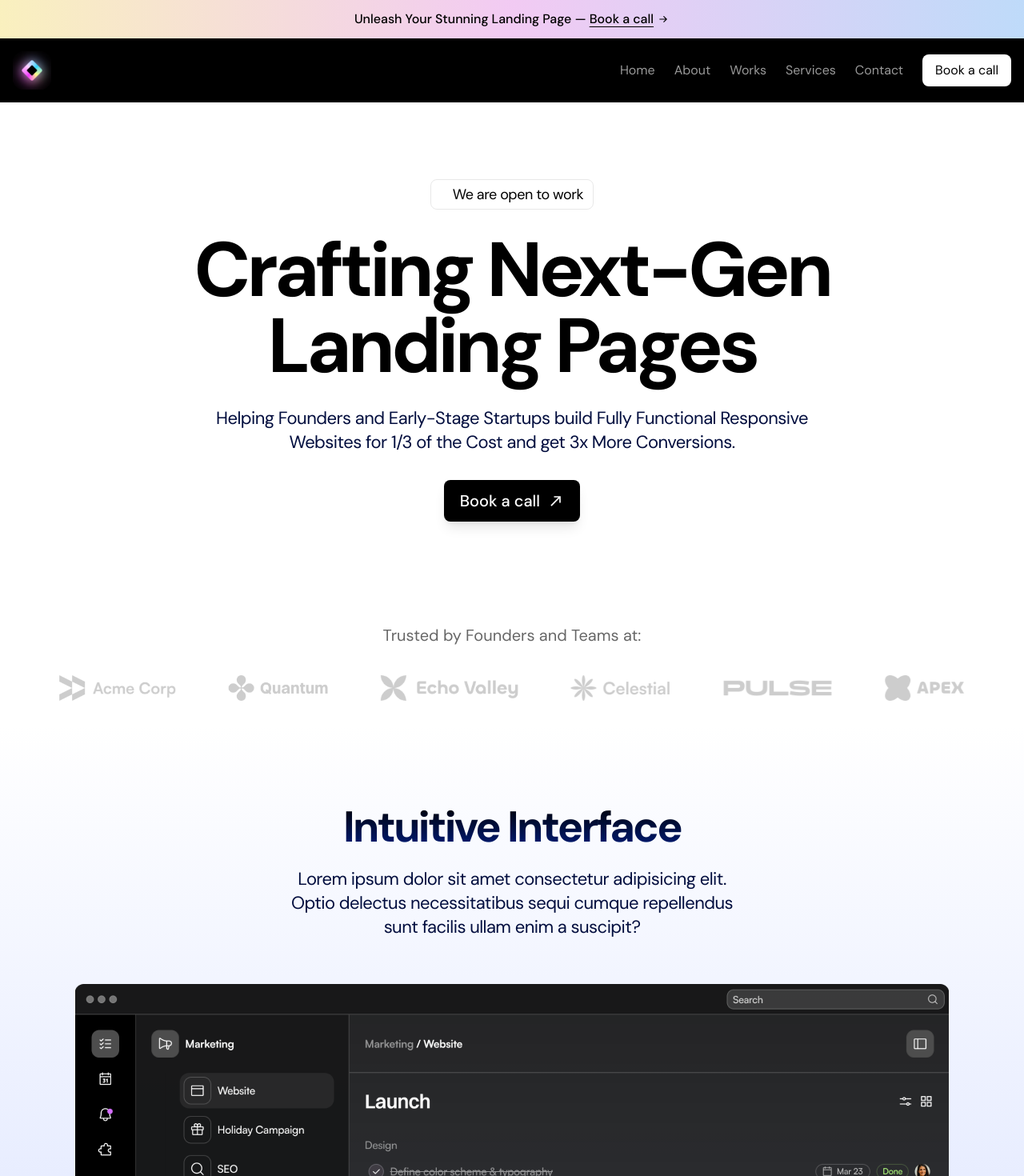
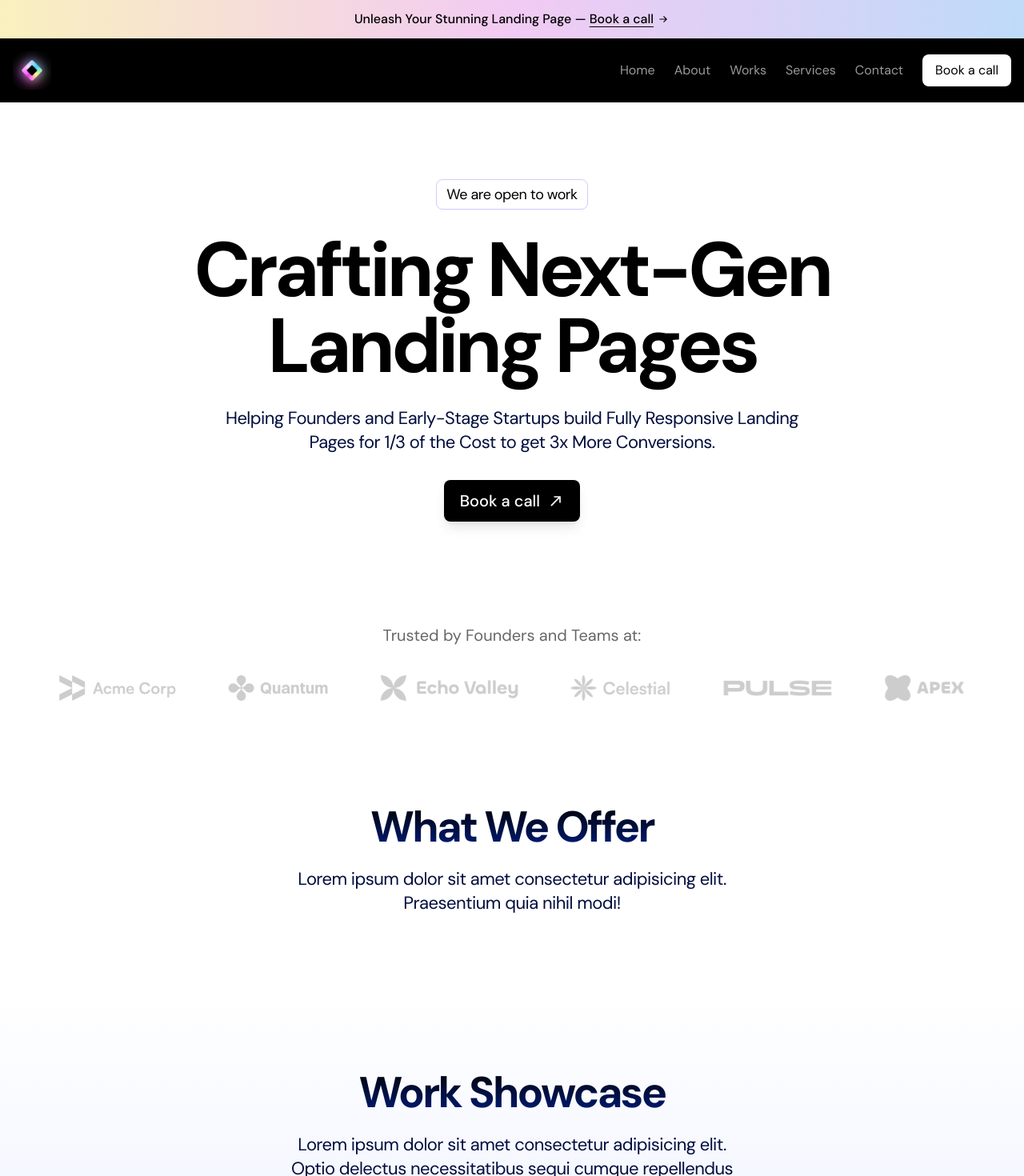
Before and after one commit to amlanxbghn/agency, a Next.js app: page / in a window 1280 px wide. Shown: the top 1470 px of the page at 80% size. Built offline with nearby package versions, Linux system fonts and the light colour scheme.

Commit message:
Features Page

```diff
--- a/package.json
+++ b/package.json
@@ -9,7 +9,9 @@
     "lint": "next lint"
   },
   "dependencies": {
+    "@tabler/icons-react": "^3.12.0",
     "clsx": "^2.1.1",
+    "cobe": "^0.6.3",
     "framer-motion": "^11.3.24",
     "next": "14.2.5",
     "react": "^18",
--- a/src/app/page.tsx
+++ b/src/app/page.tsx
@@ -2,6 +2,7 @@ import { Banner } from "../components/Banner";
 import { Hero } from "../components/Hero";
 import { Navbar } from "../components/Navbar";
 import { LogoTicker } from "../components/LogoTicker";
+import { Features } from "../components/Features";
 import { WorkShowcase } from "../components/WorkShowcase";
 import { WorkFlow } from "../components/WorkFlow";
 import { Testimonials } from "../components/Testimonials";
@@ -17,6 +18,7 @@ export default function Home() {
     <Navbar/>
     <Hero/>
     <LogoTicker/>
+    <Features/>
     <WorkShowcase/>
     <WorkFlow/>
     <Testimonials/>
--- a/src/components/CallToAction.tsx
+++ b/src/components/CallToAction.tsx
@@ -16,7 +16,7 @@ export const CallToAction = () => {
                             Start building with us
                         </h2>
                         <p className="text-center text-lg md:text-xl max-w-lg mx-auto text-black/70 px-4 mt-5 tracking-tight">
-                            Empower your growth with a website crafted to elevate your brand and drive success.
+                            Empower your growth with a website crafted to take your digital presence to the next level.
                         </p>
                         <div className="flex justify-center mt-8">
                             <button className="bg-black text-white h-12 rounded-lg px-5">
--- /dev/null
+++ b/src/components/Features.tsx
@@ -0,0 +1,16 @@
+export const Features = () => {
+  return (
+    <section className="py-[72px] sm:py-24">
+            <div className="container">
+                <h2 className="text-center text-3xl md:text-[54px] md:leading-[60px] font-bold tracking-tighter bg-gradient-to-b from-black to-[#001E80] text-transparent bg-clip-text">
+                    What We Offer
+                </h2>
+                <div className="max-w-xl mx-auto">
+                    <p className="text-center text-[22px] leading-[30px] tracking-tight text-[#010D3E] mt-5">
+                        Lorem ipsum dolor sit amet consectetur adipisicing elit. Praesentium quia nihil modi!
+                    </p>
+                </div>
+            </div>
+        </section>
+  );
+}
--- a/src/components/Hero.tsx
+++ b/src/components/Hero.tsx
@@ -6,8 +6,7 @@ export const Hero = () => {
         <div className="py-24">
             <div className="container">
                 <div className="flex justify-center">
-                    <div className="text-lg inline-flex border border-[#222]/10 px-3 py-1 rounded-lg tracking-tight">
-                        <span className="text-green-500 animate-blink">●&nbsp;</span>
+                    <div className="text-lg inline-flex border border-[#0000FF]/20 px-3 py-1 rounded-lg tracking-tight">
                         We are open to work
                     </div>
                 </div>
@@ -21,10 +20,12 @@ export const Hero = () => {
                 </div>
 
                 <p className="text-center text-[22px] leading-[30px] tracking-tight text-[#010D3E] mt-5 max-w-[750px] mx-auto">
-                    Helping Founders and Early-Stage Startups build Fully Functional Responsive Websites for 1/3 of the Cost and get 3x More Conversions.
+                    Helping Founders and Early-Stage Startups build Fully Responsive Landing Pages for 1/3 of the Cost to get 3x More Conversions.
                 </p>
                 <div className="flex justify-center mt-8">
-                    <button className="inline flex items-center text-xl bg-black text-white py-3 px-5 rounded-lg font-medium shadow-lg">Book a call &nbsp;<MdCallMade/> </button>
+                    <button className="inline flex items-center text-xl bg-black text-white py-3 px-5 rounded-lg font-medium shadow-lg">
+                        Book a call &nbsp;<MdCallMade/>
+                    </button>
                 </div>
             </div>
         </div>
--- a/src/components/Testimonials.tsx
+++ b/src/components/Testimonials.tsx
@@ -113,7 +113,7 @@ export const Testimonials = () => {
             <div className="container">
                 <div className="max-w-[540px] mx-auto">
                     <div className="flex justify-center">
-                        <div className="text-lg inline-flex border border-[#222]/10 px-3 py-1 rounded-lg tracking-tight">
+                        <div className="text-lg inline-flex border border-[#0000FF]/20 px-3 py-1 rounded-lg tracking-tight">
                             Testimonials
                         </div>
                     </div>
--- a/src/components/WorkShowcase.tsx
+++ b/src/components/WorkShowcase.tsx
@@ -6,7 +6,7 @@ export const WorkShowcase = () => {
         <section className="bg-gradient-to-b from-white to-[#D2DCFF] py-[72px] sm:py-24">
             <div className="container">
                 <h2 className="text-center text-3xl md:text-[54px] md:leading-[60px] font-bold tracking-tighter bg-gradient-to-b from-black to-[#001E80] text-transparent bg-clip-text">
-                    Intuitive Interface
+                    Work Showcase
                 </h2>
                 <div className="max-w-xl mx-auto">
                     <p className="text-center text-[22px] leading-[30px] tracking-tight text-[#010D3E] mt-5">
--- a/tailwind.config.ts
+++ b/tailwind.config.ts
@@ -12,15 +12,6 @@ const config: Config = {
         padding: '1rem',
         center: true,
       },
-      keyframes: {
-        blink: {
-          '0%, 100%': { opacity: '1' },
-          '50%': { opacity: '0' },
-        },
-      },
-      animation: {
-        blink: 'blink 2s infinite',
-      },
     },
   },
   plugins: [],
```
Also changed, not shown: 1 other file (tests, documents, lock files or other folders).
